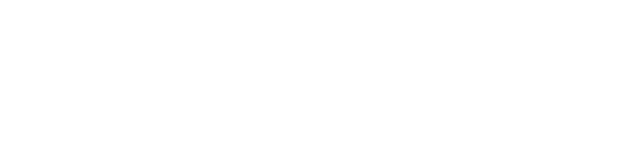
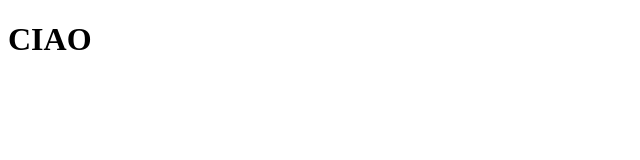
Before and after one commit to neylaS/ProjetVisualDon, a website built with webpack: page public/index.html in a window 1280 px wide. Shown: the whole page, without its empty margins (0-640 px from the left). Built offline with nearby package versions, Linux system fonts and the light colour scheme.

Commit message:
npm install + ciao

```diff
--- a/public/index.html
+++ b/public/index.html
@@ -7,5 +7,6 @@
 </head>
 <body>
 
+    <h1>CIAO</h1>
 
 </html>
```
Also changed, not shown: src/index.js (+0 -8 lines).
